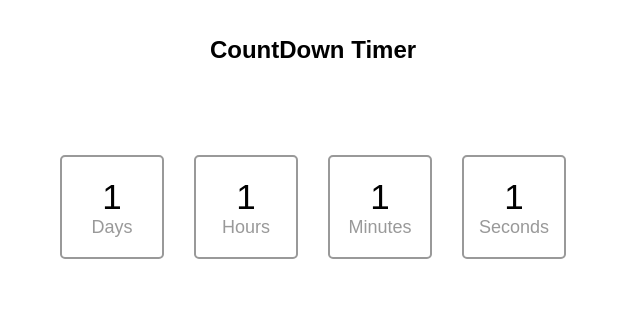
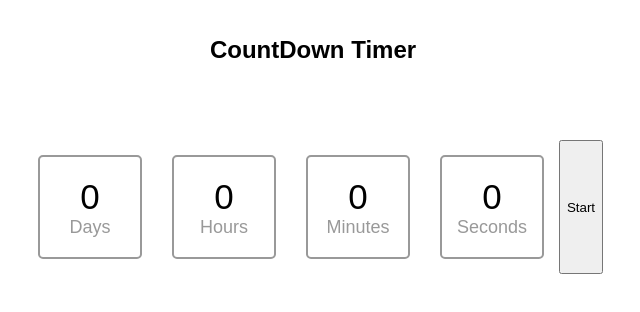
Before and after one commit to RoyMontoya/countdown-timer, a React (Create React App) app: page / in a window 1280 px wide. Shown: the top 312 px of the page, without its empty margins (327-967 px from the left). Built offline with nearby package versions, Linux system fonts and the light colour scheme.

Commit message:
working countdown timer

```diff
--- a/src/components/timebox/TimeBox.jsx
+++ b/src/components/timebox/TimeBox.jsx
@@ -7,7 +7,7 @@ class TimeBox extends Component{
     return(
       <div className="time-box">
         <div className="values-container">
-          <div className="time-value">1</div>
+          <div className="time-value">{(this.props.value) ? this.props.value : 0}</div>
           <div className="time-text">{this.props.text}</div>
         </div>
       </div>
--- a/src/components/timer/Timer.jsx
+++ b/src/components/timer/Timer.jsx
@@ -3,14 +3,64 @@ import './Timer.css'
 import TimeBox from '../timebox/TimeBox'
 
 class Timer extends Component{
+  constructor(props){
+    super(props);
+
+    this.state = {
+      default: 1534446000000,
+      seconds: 0,
+      minutes: 0,
+      hours: 0,
+      days: 0,
+    }
+
+    this.startCount = this.startCount.bind(this);
+    this.displaySeconds = this.displaySeconds.bind(this);
+    this.displayMinutes = this.displayMinutes.bind(this);
+    this.displayHours = this.displayHours.bind(this);
+    this.displayTime = this.displayTime.bind(this);
+  }
+
+  startCount(){
+    setInterval(() =>{
+      const timeLeft = this.state.default - Date.now();
+      this.displayTime(timeLeft)
+    },1000)
+  }
+
+  displaySeconds(timeLeft){
+    const secondsLeft = Math.floor((timeLeft / 1000) % 60)
+    this.setState({seconds: secondsLeft})
+  }
+
+  displayMinutes(timeLeft){
+    const minutesLeft = Math.floor((timeLeft / (1000 * 60)))
+    this.setState({minutes: minutesLeft})
+    this.displaySeconds(timeLeft - (minutesLeft * 1000 * 60))
+  }
+
+  displayHours(timeLeft){
+    const hoursLeft = Math.floor((timeLeft / (1000*60*60)))
+    this.setState({hours: hoursLeft})
+    this.displayMinutes(timeLeft - (hoursLeft * 1000*60*60))
+  }
+
+  displayTime(timeLeft){
+    const daysLeft = Math.floor((timeLeft / (60*60*24*1000)))
+    this.setState({days: daysLeft})
+    this.displayHours(timeLeft - (daysLeft * 24 * 60 * 60 * 1000))
+  }
+
 
   render(){
+
     return(
       <div className="timer">
-        <TimeBox text={'Days'} />
-        <TimeBox text={'Hours'} />
-        <TimeBox text={'Minutes'} />
-        <TimeBox text={'Seconds'} />
+        <TimeBox text={'Days'} value={this.state.days}/>
+        <TimeBox text={'Hours'} value={this.state.hours}/>
+        <TimeBox text={'Minutes'} value={this.state.minutes}/>
+        <TimeBox text={'Seconds'} value = {this.state.seconds}/>
+        <button onClick={this.startCount}>Start</button>
       </div>
     )
   }
```
